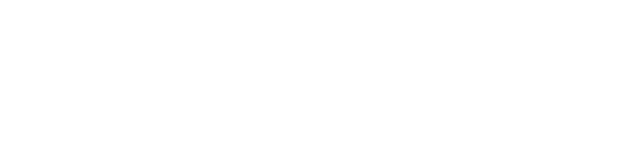
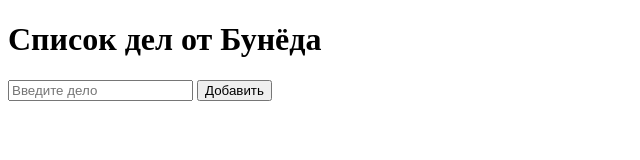
Before and after one commit to bunya5/todolist, a plain HTML site: page index.html in a window 1280 px wide. Shown: the whole page, without its empty margins (0-640 px from the left). Drawn offline with Linux system fonts and the light colour scheme.

Commit message:
Update index.html

```diff
--- a/index.html
+++ b/index.html
@@ -6,6 +6,14 @@
 </head>
 
 <body>
-
+<div class="container">
+  <div class="todo_list">
+    <h1>Список дел от Бунёда</h1>
+    <div class="create_new_todo">
+  <input type="text" class="message" placeholder="Введите дело">
+      <button class="add">Добавить</button>
+      </div>
+    </div>
+  </div>
 </body>
 </html>
```
